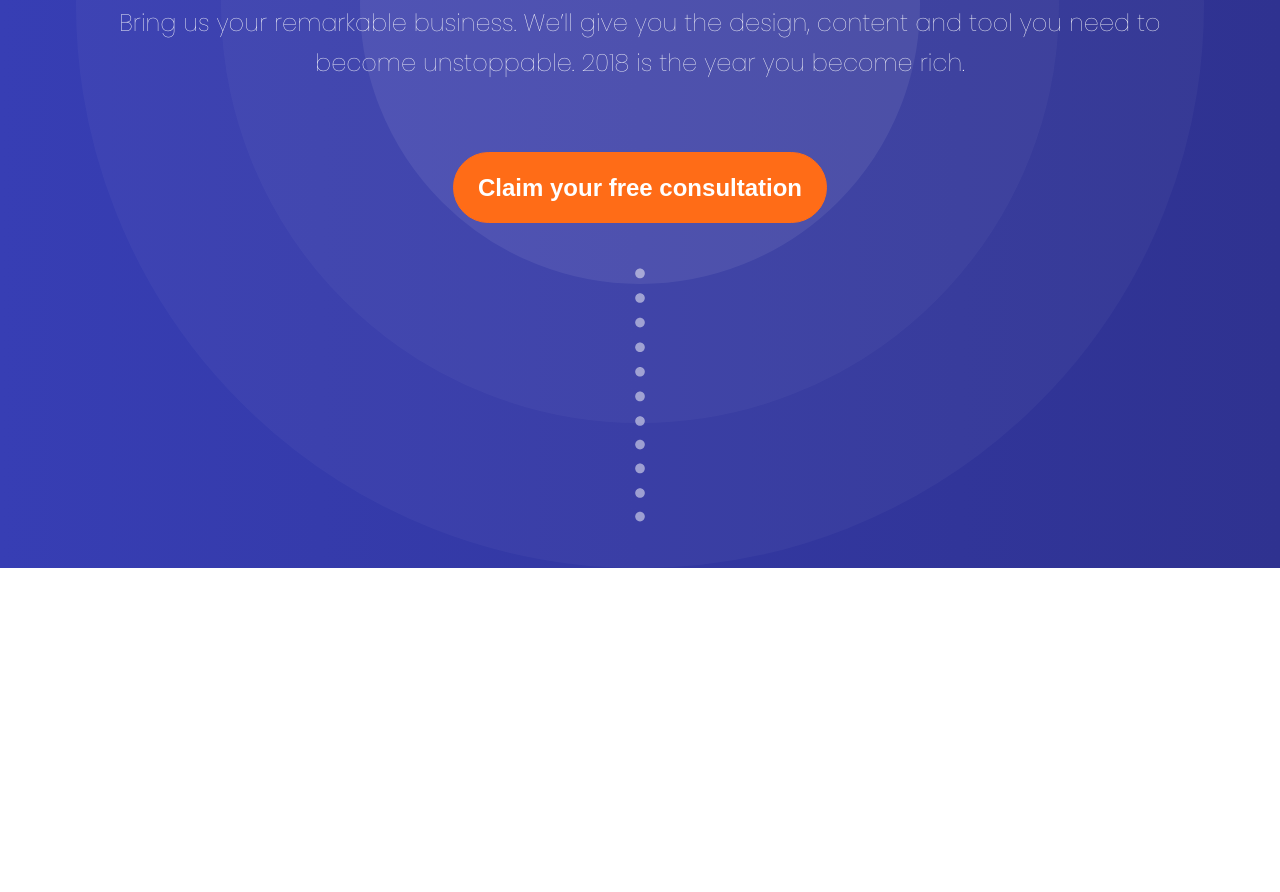
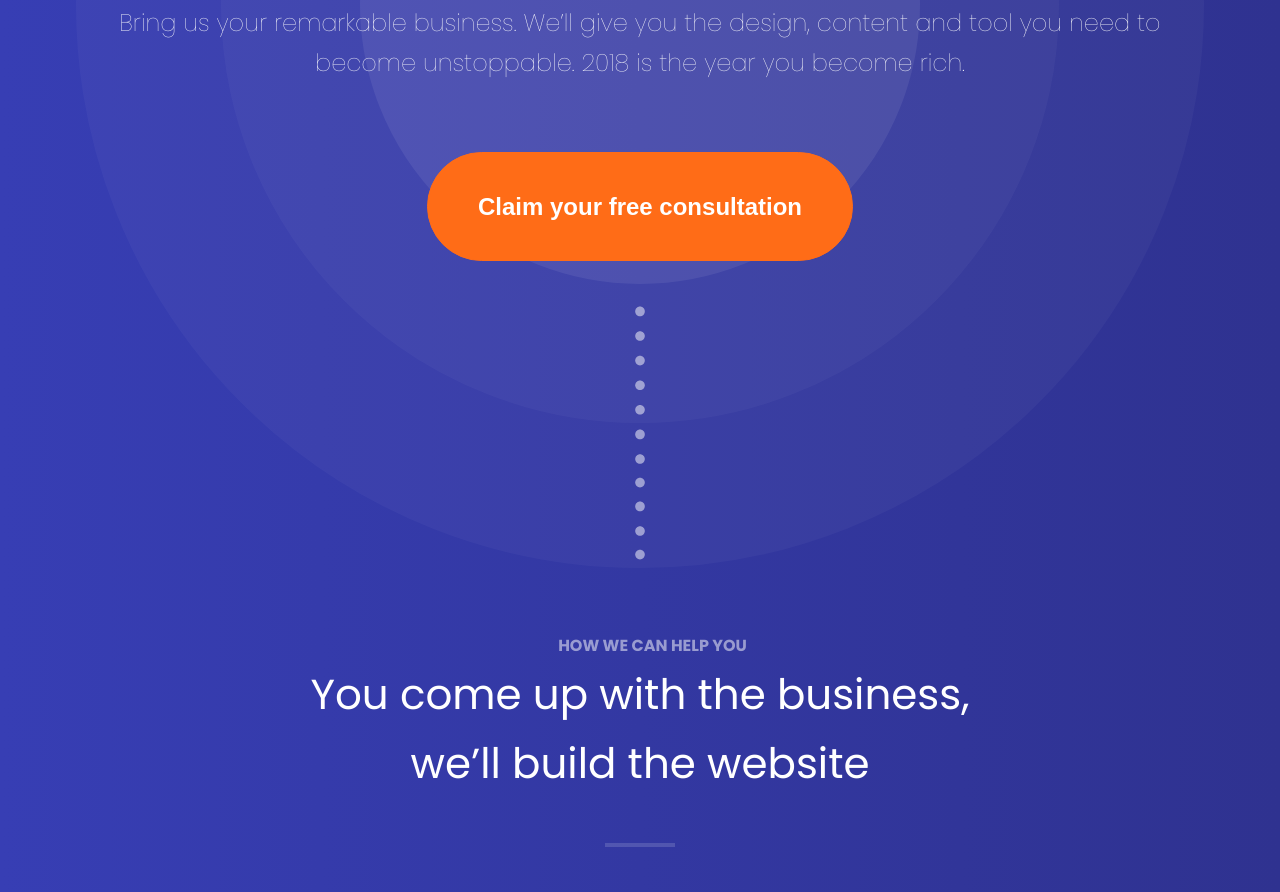
Before and after one commit to vladyslavoksonenko/portfolio-site, a website: page app/index.html in a window 1280 px wide. Shown: the part 416-1308 px from the top of the page. Before the commit the page ends 984 px from the top, so only its background shows below. Drawn offline with Linux system fonts and the light colour scheme.

Commit message:
button hover and title

```diff
--- a/app/index.html
+++ b/app/index.html
@@ -62,7 +62,18 @@
 					<path fill-rule="evenodd"  fill="rgb(255, 255, 255)" d="M5.000,243.800 C7.651,243.800 9.800,245.949 9.800,248.600 C9.800,251.251 7.651,253.400 5.000,253.400 C2.349,253.400 0.200,251.251 0.200,248.600 C0.200,245.949 2.349,243.800 5.000,243.800 Z"/>
 				</svg>
 			</div>
-		</section>
+    </section>
+    <section class="about">
+      <div class="container">
+        <div class="title">
+          <div class="title__h4">HOW WE CAN HELP YOU</div>
+          <div class="title__h2">You come up with the business, we’ll build the website</div>
+        </div>
+      </div>
+      <div class="about__content">
+
+      </div>
+    </section>
 
 			<!-- <svg class="back-img-svg" xmlns="http://www.w3.org/2000/svg" xmlns:xlink="http://www.w3.org/1999/xlink" width="1359px" height="1359px">
 		<path fill-rule="evenodd"  stroke="rgb(255, 255, 255)" stroke-width="66px" stroke-linecap="butt" stroke-linejoin="miter" opacity="0.149" fill="rgb(255, 255, 255)"
--- a/app/scss/main.scss
+++ b/app/scss/main.scss
@@ -52,7 +52,6 @@ header.header {
 }
 
 .btn-header {
-
 	.btn-header__button {
 		background-color: #fff0;
 		border-radius: 25px;
@@ -63,6 +62,9 @@ header.header {
 		color: #fff;
 		text-transform: uppercase;
 		cursor: pointer;
+	}
+	.btn-header__button:hover {
+		box-shadow: 0 0 20px rgba(255,255,255,.5);
 	}
 }
 
@@ -178,21 +180,59 @@ header.header {
 }
 
 
+.main-batton {
+	&__btn {
+		font-size: 24px;
+    	font-weight: 700;
+    	border: solid 1px #ff6c17;
+    	border-radius: 60px;
+    	background-color: #ff6c17;
+    	color: #fff;
+    	padding: 40px 50px;
+    	cursor: pointer;
+    	margin: 45px auto;
+	}
+	&__btn:hover {
+			box-shadow: 0 0 20px rgba(255, 255, 255, 0.5);
+	}
+}
+
+.title {
+	text-align: center;
+	color: #fff;
+	&__h4 {
+		font-size: 16px;
+		font-weight: bold;
+		opacity: 0.502;
+		text-transform: uppercase;
+		padding: 65px 0 0 25px;
+	}
+	&__h2 {
+		font-size: 42px;
+		font-weight: 400;
+		display: flex;
+		flex-direction: column;
+		max-width: 700px;
+		margin: auto;
+		&:after {
+				content: " ";
+				// background-image: url(../images/Rectangle10.png);
+				background:rgb(255, 255, 255);
+				// background-image: -moz-linear-gradient( 90deg, rgb(106,67,192) 0%, rgb(124,84,214) 100%);
+				// background-image: -webkit-linear-gradient( 90deg, rgb(106,67,192) 0%, rgb(124,84,214) 100%);
+				// background-image: -ms-linear-gradient( 90deg, rgb(106,67,192) 0%, rgb(124,84,214) 100%);
+				opacity: 0.149;
+				width: 70px;
+				height: 4px;
+				margin: 45px auto;
+
+		}
+	}
+}
+
+
+
+
 
 
 @import "media";// Всегда в конце
-
-
-.main-batton {
-	&__btn {
-		font-size: 24px;
-		font-weight: bold;
-		border: solid 1px $buttonColor;
-		border-radius: 40px;
-		background-color: $buttonColor;
-		color: #fff;
-		padding: 21px 24px;
-		cursor: pointer;
-		margin: 45px auto;
-	}
-}
```
Also changed, not shown: app/css/main.min.css, app/img/Rectangle10.png (added). Lines whose indentation alone changed are shown as unchanged.
